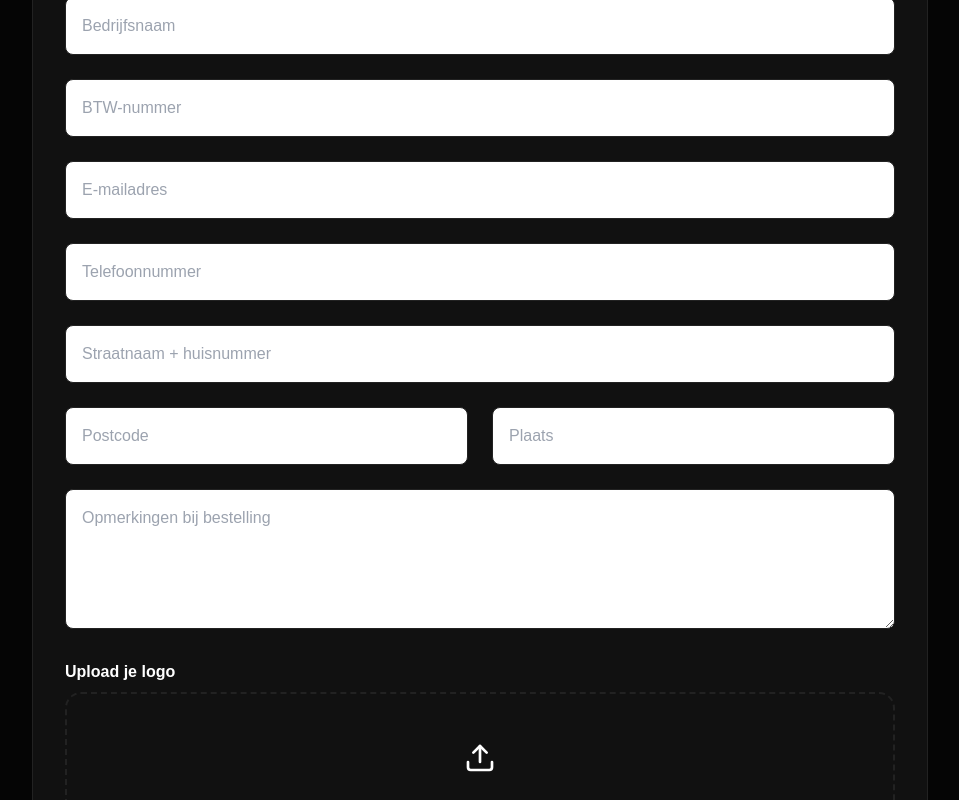
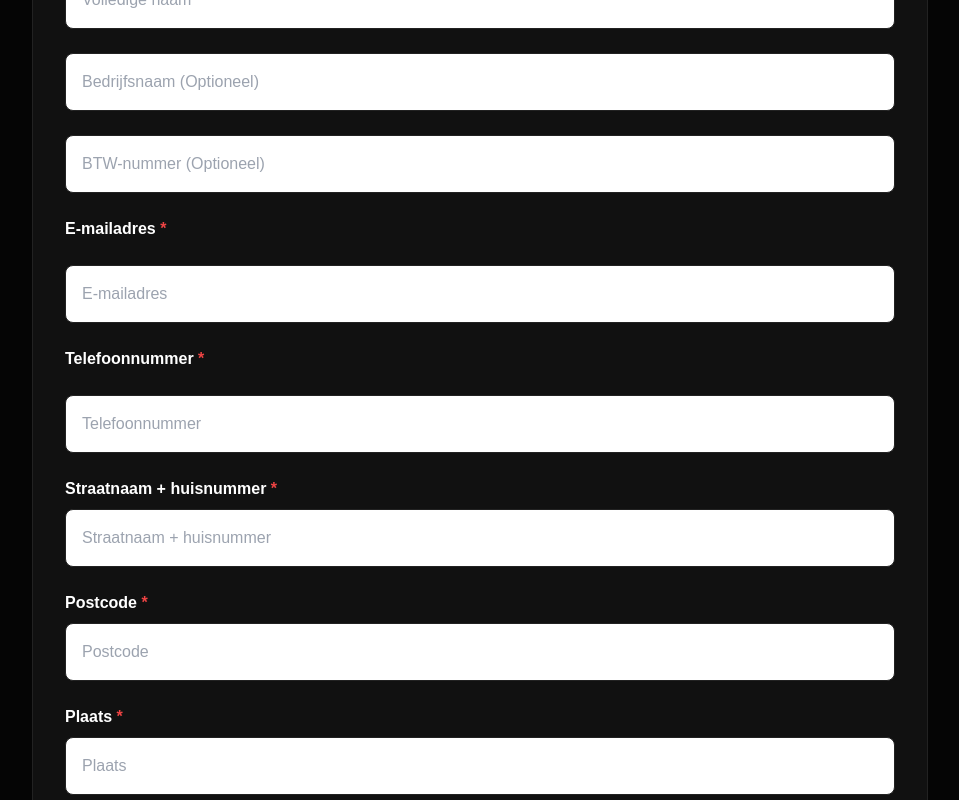
Before and after one commit to Achterboschrelatiegeschenken/Achterbosch-webshop, a Next.js app: page /checkout in a window 1280 px wide. Shown: the part 580-1380 px from the top of the page, without its empty margins (160-1119 px from the left). Built offline with nearby package versions, Linux system fonts and the light colour scheme.

Commit message:
update offerte and chekout card

```diff
--- a/app/checkout/page.tsx
+++ b/app/checkout/page.tsx
@@ -5,6 +5,7 @@ import { Footer } from "../../components/footer"
 import { useEffect, useState } from "react"
 import { Upload } from "lucide-react"
 import { Trash2 } from "lucide-react"
+import { useRouter } from "next/navigation"
 
 export default function CheckoutPage() {
   const [success, setSuccess] = useState(false)
@@ -19,6 +20,7 @@ const [city, setCity] = useState("")
 const [notes, setNotes] = useState("")
 const [logo, setLogo] = useState<File | null>(null)
   const [cart, setCart] = useState<any[]>([])
+  const router = useRouter()
 
 useEffect(() => {
   const storedCart = localStorage.getItem("cart")
@@ -98,69 +100,106 @@ const grandTotal = totalPrice + shippingCost
   </div>
 </div>
           <div className="bg-card border border-border rounded-2xl p-8 space-y-6">
+<label className="block mb-2 font-semibold">
+  Volledige naam <span className="text-red-500">*</span>
+</label>
+
+
 
             <input
               type="text"
-              placeholder="Volledige naam"
+              placeholder="Volledige naam "
+              required
                value={name}
   onChange={(e) => setName(e.target.value)}
               className="w-full p-4 rounded-lg bg-secondary border border-border text-black"
             />
 <input
   type="text"
-  placeholder="Bedrijfsnaam"
+  placeholder="Bedrijfsnaam (Optioneel)"
   value={company}
   onChange={(e) => setCompany(e.target.value)}
   className="w-full p-4 rounded-lg bg-secondary border border-border text-black"
 />
+
 <input
   type="text"
-  placeholder="BTW-nummer"
+  placeholder="BTW-nummer (Optioneel)"
   value={vatNumber}
   onChange={(e) => setVatNumber(e.target.value)}
   className="w-full p-4 rounded-lg bg-secondary border border-border text-black"
 />
+<label className="block mb-2 font-semibold">
+  E-mailadres <span className="text-red-500">*</span>
+</label>
             <input
               type="email"
-              placeholder="E-mailadres"
+              placeholder="E-mailadres  "
+              required
                 value={email}
     onChange={(e) => setEmail(e.target.value)}
               className="w-full p-4 rounded-lg bg-secondary border border-border text-black"
             />
-
+<label className="block mb-2 font-semibold">
+  Telefoonnummer <span className="text-red-500">*</span>
+</label>
             <input
               type="tel"
-              placeholder="Telefoonnummer"
+              placeholder="Telefoonnummer "
+              required
               value={phone}
               onChange={(e) => setPhone(e.target.value)}
               className="w-full p-4 rounded-lg bg-secondary border border-border text-black"
             />
+<div className="space-y-6">
 
-            <input
-              type="text"
-              placeholder="Straatnaam + huisnummer"
-              value={address}
-              onChange={(e) => setAddress(e.target.value)}
-              className="w-full p-4 rounded-lg bg-secondary border border-border text-black"
-            />
+  <div>
+    <label className="block mb-2 font-semibold">
+      Straatnaam + huisnummer <span className="text-red-500">*</span>
+    </label>
 
-            <div className="grid md:grid-cols-2 gap-6">
-              <input
-                type="text"
-                placeholder="Postcode"
-                value={postalCode}
-                onChange={(e) => setPostalCode(e.target.value)}
-                className="w-full p-4 rounded-lg bg-secondary border border-border text-black"
-              />
+   <input
+  type="text"
+  placeholder="Straatnaam + huisnummer"
+  required
+  value={address}
+  onChange={(e) => setAddress(e.target.value)}
+  className="w-full p-4 rounded-lg bg-secondary border border-border text-black"
+/>
+  </div>
 
-              <input
-                type="text"
-                placeholder="Plaats"
-                value={city}
-                onChange={(e) => setCity(e.target.value)}
-                className="w-full p-4 rounded-lg bg-secondary border border-border text-black"
-              />
-            </div>
+  <div>
+    <label className="block mb-2 font-semibold">
+      Postcode <span className="text-red-500">*</span>
+    </label>
+
+   <input
+  type="text"
+  placeholder="Postcode"
+  required
+  value={postalCode}
+  onChange={(e) => setPostalCode(e.target.value)}
+  className="w-full p-4 rounded-lg bg-secondary border border-border text-black"
+/>
+  </div>
+
+<div>
+  <label className="block mb-2 font-semibold">
+    Plaats <span className="text-red-500">*</span>
+  </label>
+
+  <input
+    type="text"
+    placeholder="Plaats"
+    required
+    value={city}
+    onChange={(e) => setCity(e.target.value)}
+    className="w-full p-4 rounded-lg bg-secondary border border-border text-black"
+  />
+</div>
+
+
+</div>
 
             <textarea
               placeholder="Opmerkingen bij bestelling"
@@ -230,7 +269,19 @@ const grandTotal = totalPrice + shippingCost
 )}
 </div>
             <button
+
   onClick={async () => {
+    if (
+  !name ||
+  !email ||
+  !phone ||
+  !address ||
+  !postalCode ||
+  !city
+) {
+  alert("Vul alle verplichte velden in.")
+  return
+}
   const formData = new FormData()
 
 formData.append("name", name)
@@ -271,8 +322,27 @@ const response = await fetch("/api/order", {
   Bestelling afronden
 </button>
 {success && (
-  <div className="bg-green-500/10 border border-green-500/30 text-green-400 rounded-2xl p-4 text-center">
-    Je bestelling is succesvol geplaatst 😄
+  <div className="fixed inset-0 bg-black/70 flex items-center justify-center z-50">
+
+    <div className="bg-card border border-border rounded-2xl p-8 max-w-md w-full text-center">
+
+      <h2 className="text-2xl font-bold mb-4 text-green-400">
+        Bestelling succesvol geplaatst 😄
+      </h2>
+
+      <p className="text-muted-foreground mb-6">
+        Wij gaan er zo snel mogelijk mee aan de slag.
+      </p>
+
+      <button
+        onClick={() => router.push("/")}
+        className="bg-primary text-white px-6 py-3 rounded-xl w-full"
+      >
+        OK
+      </button>
+
+    </div>
+
   </div>
 )}
           </div>
--- a/app/offerte/page.tsx
+++ b/app/offerte/page.tsx
@@ -3,6 +3,8 @@
 import { useState } from "react"
 import { Header } from "../../components/header"
 import { Footer } from "../../components/footer"
+import { useRouter } from "next/navigation"
+
 export default function OffertePage() {
  const [name, setName] = useState("")
  const [company, setCompany] = useState("")
@@ -12,6 +14,8 @@ const [quantity, setQuantity] = useState("")
 const [message, setMessage] = useState("")
 const [product, setProduct] = useState("")
 const [success, setSuccess] = useState(false)
+const router = useRouter()
+
   return (
   <>
     <Header />
@@ -22,40 +26,56 @@ const [success, setSuccess] = useState(false)
           Offerte aanvragen
         </h1>
 
-        <form className="space-y-6">
-
+        <div className="space-y-6">
+<div>
+  <label className="block mb-2 font-semibold">
+    Naam <span className="text-red-500">*</span>
+  </label>
           <input
             type="text"
-            placeholder="Naam"
+            placeholder="Naam (verplicht)"
+            required
             value={name}
 onChange={(e) => setName(e.target.value)}
             className="w-full p-4 rounded bg-card border border-border"
           />
+          </div>
 
           <input
             type="text"
-            placeholder="Bedrijfsnaam"
+            placeholder="Bedrijfsnaam (Optioneel)"
             value={company}
             onChange={(e) => setCompany(e.target.value)}
             className="w-full p-4 rounded bg-card border border-border"
           />
-
+<div>
+  <label className="block mb-2 font-semibold">
+    E-mailadres <span className="text-red-500">*</span>
+  </label>
           <input
             type="email"
-            placeholder="E-mailadres"
+            placeholder="E-mailadres (verplicht)"
+            required
             value={email}
             onChange={(e) => setEmail(e.target.value)}
             className="w-full p-4 rounded bg-card border border-border"
           />
+          </div>
+
+ <div>
+  <label className="block mb-2 font-semibold">
+    Telefoonnummer <span className="text-red-500">*</span>
+  </label>
 
   <input
     type="tel"
-            placeholder="Telefoonnummer"
+    placeholder="Telefoonnummer (verplicht)"
+    required
     value={phone}
     onChange={(e) => setPhone(e.target.value)}
     className="w-full p-4 rounded bg-card border border-border"
   />
-
+</div>
           <select
             value={product}
             onChange={(e) => setProduct(e.target.value)}
@@ -89,6 +109,10 @@ onChange={(e) => setName(e.target.value)}
          <button
          type="button"
   onClick={async () => {
+    if (!name || !email || !phone) {
+  alert("Vul alle verplichte velden in.")
+  return
+}
     const response = await fetch("/api/offerte", {
       method: "POST",
       headers: {
@@ -117,11 +141,31 @@ onChange={(e) => setName(e.target.value)}
 </button>
 
 {success && (
-  <div className="bg-green-500/10 border border-green-500/30 text-green-400 rounded-2xl p-4 mt-4">
-    Aanvraag succesvol verzonden 😄
+  <div className="fixed inset-0 bg-black/70 flex items-center justify-center z-50">
+
+    <div className="bg-card border border-border rounded-2xl p-8 max-w-md w-full text-center">
+
+      <h2 className="text-2xl font-bold mb-4 text-green-400">
+        Offerte succesvol verzonden 😄
+      </h2>
+
+      <p className="text-muted-foreground mb-6">
+        Wij nemen zo snel mogelijk contact met u op.
+      </p>
+
+      <button
+        onClick={() => router.push("/")}
+        className="bg-primary text-white px-6 py-3 rounded-xl w-full"
+      >
+        OK
+      </button>
+
+    </div>
+
   </div>
 )}
-        </form>
+
+ </div>
 </div>
        </main>
 
--- a/components/hero-section.tsx
+++ b/components/hero-section.tsx
@@ -1,5 +1,6 @@
 import { Button } from "./ui/button"
 import { ArrowRight } from "lucide-react"
+import Link from "next/link"
 
 export function HeroSection() {
   return (
@@ -33,13 +34,13 @@ export function HeroSection() {
 
           {/* CTA Buttons */}
           <div className="flex flex-col sm:flex-row items-center justify-center gap-4">
-            <Button
-
-              className="bg-primary text-primary-foreground hover:bg-primary/90 px-8 py-6 text-lg w-full sm:w-auto"
-            >
-              Bekijk assortiment
-              <ArrowRight className="ml-2 w-5 h-5" />
-            </Button>
+            <Link
+  href="#assortiment"
+  className="bg-primary text-primary-foreground hover:bg-primary/90 px-8 py-6 text-lg w-full sm:w-auto inline-flex items-center justify-center rounded-2xl"
+>
+  Bekijk assortiment
+  <ArrowRight className="ml-2 w-5 h-5" />
+</Link>
             <a
   href="/offerte"
   className="bg-primary text-primary-foreground hover:bg-primary/90 px-6 py-3 rounded-lg"
```
Lines whose indentation alone changed are shown as unchanged.
